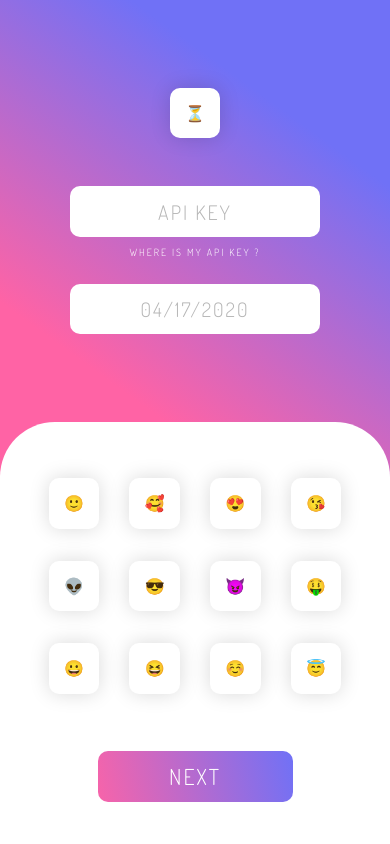
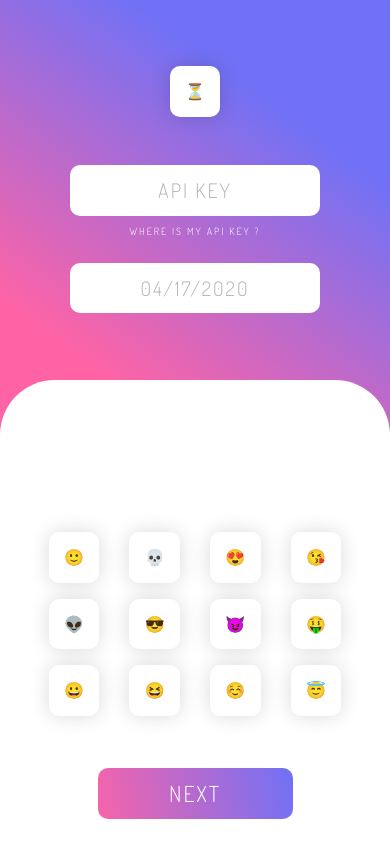
Before and after one commit to batin/deskstory, a Gatsby site: page / in a window 390 px wide. Built offline with nearby package versions, Linux system fonts and the light colour scheme; Gatsby itself is replaced by a stand-in of ours.

Commit message:
mobile fix

```diff
--- a/src/components/emoji-button.js
+++ b/src/components/emoji-button.js
@@ -4,7 +4,9 @@ import PropTypes from "prop-types"
 const EmojiButton = ({ text, parentCallback }) => {
   return (
     <button onClick={() => parentCallback(true)} className="emoji-button">
-      {text}
+      <span role="img" aria-label="emoji" aria-labelledby="">
+        {text}
+      </span>
     </button>
   )
 }
--- a/src/pages/index.js
+++ b/src/pages/index.js
@@ -92,13 +92,13 @@ const IndexPage = () => {
           />
         </div>
         <div className="bottom">
-          <div className="container emojis pt-2 d-flex flex-column justify-content-center align-items-center">
-            <div className="row m-2 mt-5">
+          <div className="container emojis pt-2 d-flex flex-column justify-content-center align-items-center align-content-center">
+            <div className="row m-2 mt-4">
               <div className="col-3">
                 <EmojiButton text="🙂" parentCallback={() => setEmoji("🙂")} />
               </div>
               <div className="col-3">
-                <EmojiButton text="🥰" parentCallback={() => setEmoji("🥰")} />
+                <EmojiButton text="💀" parentCallback={() => setEmoji("💀")} />
               </div>
               <div className="col-3">
                 <EmojiButton text="😍" parentCallback={() => setEmoji("😍")} />
@@ -107,7 +107,7 @@ const IndexPage = () => {
                 <EmojiButton text="😘" parentCallback={() => setEmoji("😘")} />
               </div>
             </div>
-            <div className="row m-2 mt-4">
+            <div className="row m-2">
               <div className="col-3">
                 <EmojiButton text="👽" parentCallback={() => setEmoji("👽")} />
               </div>
@@ -121,7 +121,7 @@ const IndexPage = () => {
                 <EmojiButton text="🤑" parentCallback={() => setEmoji("🤑")} />
               </div>
             </div>
-            <div className="row m-2 mt-4">
+            <div className="row m-2">
               <div className="col-3">
                 <EmojiButton text="😀" parentCallback={() => setEmoji("😀")} />
               </div>
@@ -132,11 +132,7 @@ const IndexPage = () => {
                 <EmojiButton text="☺️" parentCallback={() => setEmoji("☺️")} />
               </div>
               <div className="col-3">
-                <EmojiButton
-                  isActive
-                  text="😇"
-                  parentCallback={() => setEmoji("😇")}
-                />
+                <EmojiButton text="😇" parentCallback={() => setEmoji("😇")} />
               </div>
             </div>
             <Link className="next-button" to="/badges">
--- a/src/styles/home.scss
+++ b/src/styles/home.scss
@@ -7,7 +7,7 @@
 .home {
   font-family: Dosis;
   .top {
-    height: 50vh;
+    height: 45vh;
     .key {
       .search-input {
         background-color: $white;
@@ -17,7 +17,7 @@
         font-weight: 300;
         font-size: 20px;
         height: 6vh;
-        line-height: 6vh;
+        line-height: 3vh;
         letter-spacing: 1.5pt;
         width: 250px;
         text-align: center;
@@ -43,7 +43,7 @@
       font-weight: 300;
       font-size: 20px;
       height: 6vh;
-      line-height: 6vh;
+      line-height: 3vh;
       letter-spacing: 1.5pt;
       width: 250px;
       text-align: center;
@@ -58,11 +58,16 @@
     height: 55vh;
     margin: 0 !important;
     width: 100vw;
-    // position: relative;
+    justify-content: center;
+    align-items: center;
+    align-content: center;
+
     .next-button {
+      margin: auto;
       align-self: center;
+      text-align: center;
       border-radius: 10px;
-      bottom: 5vh;
+      bottom: 3vh;
       background: linear-gradient(256.02deg, #7071f6 0%, #ff63a5 105.89%);
       color: $white;
       font-weight: 300;
@@ -75,5 +80,15 @@
       text-decoration: none;
       width: 50vw;
     }
+
+    @media only screen and (width: 320px) {
+      width: 320px;
+      .next-button {
+        margin-left: 80px;
+        margin-right: 80px;
+        width: 120px;
+        bottom: 1vh;
+      }
+    }
   }
 }
--- a/src/styles/index.scss
+++ b/src/styles/index.scss
@@ -10,6 +10,6 @@ body {
   height: 100vh;
   overflow: hidden;
   font-family: -apple-system, Dosis blinkmacsystemfont, gill sans,
-  helvetica neue, helvetica, sans-serif;
+    helvetica neue, helvetica, sans-serif;
   cursor: url("../images/cursor.png"), auto;
 }
```
